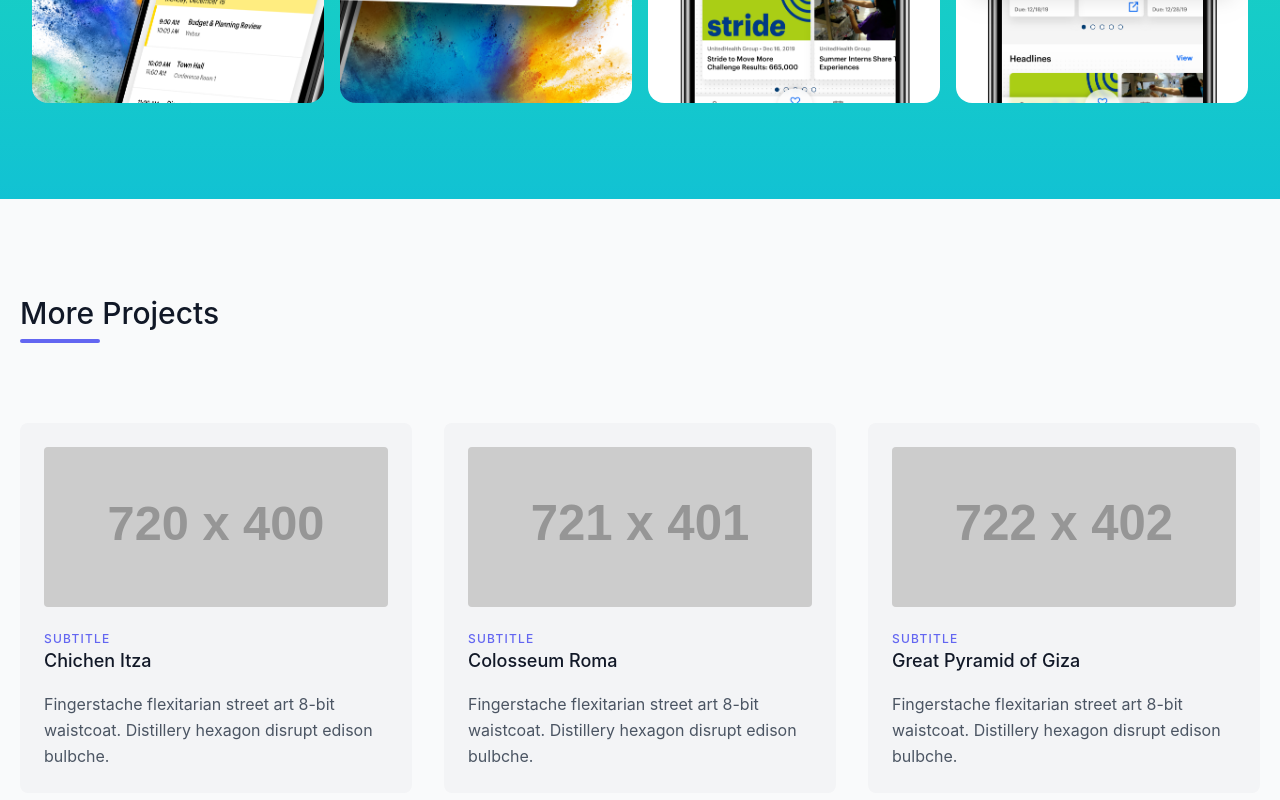
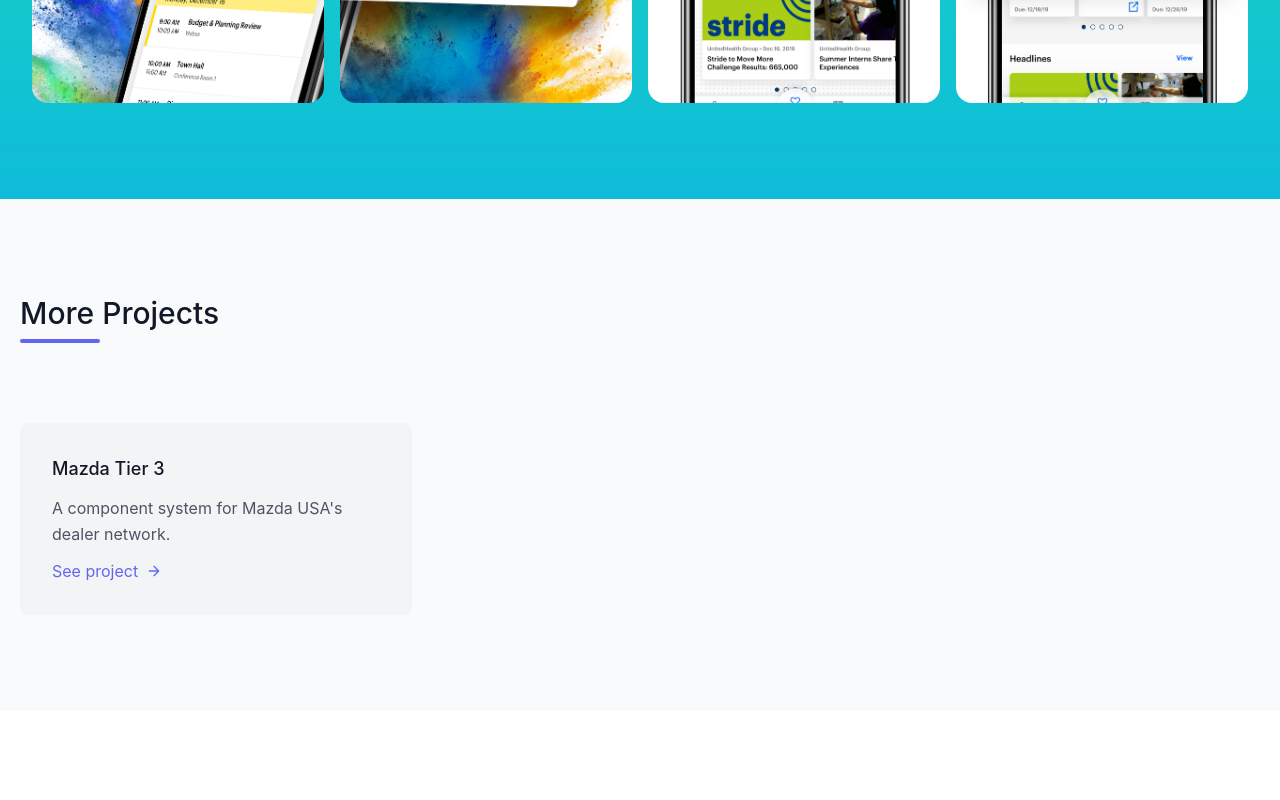
Before and after one commit to JoeSpencer/info_dot_com_gsap, a React (Create React App) app: page /sparq in a window 1280 px wide. Shown: the part 774-1574 px from the top of the page. After the commit the page ends 1485 px from the top, so only its background shows below. Built offline with nearby package versions, Linux system fonts and the light colour scheme.

Commit message:
fix footer

```diff
--- a/src/components/Home.js
+++ b/src/components/Home.js
@@ -124,7 +124,8 @@ class Home extends React.Component {
                           and prototyping.
                         </p>
                       </div>
-                      <ul className="list-none mt-6">
+                      <ul className="list-none mt-1">
+                        <p className="font-bold mt-4">See my work:</p>
                         <li className="py-2">
                           <div className="flex items-center">
                             <div
--- a/src/components/Mazda.js
+++ b/src/components/Mazda.js
@@ -4,7 +4,6 @@ import { gsap, Power1 } from "gsap";
 import maz from "../img/Mazda/MazdaIcon.png";
 import compo from "../img/Mazda/Components.png";
 import list from "../img/Mazda/ListingWeb.png";
-import nextSparq from "../img/Sparq/Next_Sparq.png";
 
 class Mazda extends React.Component {
   constructor(props) {
@@ -58,7 +57,12 @@ class Mazda extends React.Component {
           ease: Power1.easeInOut,
         },
         "+=.1"
-      );
+      )
+      .from(this.item5, 0.4, {
+        autoAlpha: 0,
+        y: 25,
+        ease: Power1.easeInOut,
+      });
 
     this.timeline.play();
   }
@@ -148,39 +152,42 @@ class Mazda extends React.Component {
                   </div>
                   <div className="lg:flex-grow md:w-1/2 lg:pl-12 flex flex-col md:items-start md:text-left mb-16 md:mb-0 items-center text-center">
                     <div ref={(div) => (this.item4 = div)} className="item4">
-                      <span class="inline-block py-1 px-2 mr-2 mb-4 rounded bg-indigo-50 text-indigo-500 text-xs font-medium tracking-widest">
+                      <span class="inline-block py-1 px-3 mr-2 mb-4 rounded-full bg-gray-50 text-gray-400 text-xs font-bold">
                         Web
                       </span>
-                      <span class="inline-block py-1 px-2 mr-2 mb-4 rounded bg-indigo-50 text-indigo-500 text-xs font-medium tracking-widest">
+                      <span class="inline-block py-1 px-3 mr-2 mb-4 rounded-full bg-gray-50 text-gray-400 text-xs font-bold">
                         Research
                       </span>
-                      <span class="inline-block py-1 px-2 mr-2 mb-4 rounded bg-indigo-50 text-indigo-500 text-xs font-medium tracking-widest">
+                      <span class="inline-block py-1 px-3 mr-2 mb-4 rounded-full bg-gray-50 text-gray-400 text-xs font-bold">
                         Design
                       </span>
-                      <span class="inline-block py-1 px-2 mr-2 mb-4 rounded bg-indigo-50 text-indigo-500 text-xs font-medium tracking-widest">
+                      <span class="inline-block py-1 px-3 mr-2 mb-4 rounded-full bg-gray-50 text-gray-400 text-xs font-bold">
                         Prototyping
                       </span>
                       <h1 className="title-font sm:text-4xl text-3xl mb-4 font-medium text-white">
-                        Balancing uniformity and personality
+                        Balancing brand uniformity and dealer personality
                       </h1>
                       <p className="mb-8 leading-relaxed">
-                        For this project, templates simply would not work. Each
-                        dealership is a unique business and has its own
-                        personality, but Mazda's strong brand identity needed to
-                        come through in the dealer site. I introduced the client
-                        to the concept of Atomic design, using the atoms of the
-                        brand to build components that could be infinitely
-                        re-arranged in layouts.
+                        Mazda engineers cars that deliver pure driving joy, but
+                        they had a problem. Their dealer network had no unified
+                        look and feel for their websites, and was further
+                        complicated by the lack of communication amongst their
+                        platform providers.
+                        <br></br>
+                        <br></br>
+                        Through research, demonstration, and testing, we offered
+                        a solution that was both agile and platform agnostic.
                       </p>
                     </div>
                   </div>
                 </div>
               </section>
               <section className="text-gray-50 body-font pt-2 sm:pt-24 pb-24">
+                <div ref={(div) => (this.item5 = div)} className="item5">
                   <div className="container mx-auto flex md:flex-row flex-col items-center">
                     <div className="lg:flex-grow md:w-1/2 lg:pl-12 md:pl-16 flex flex-col md:items-start md:text-left mb-16 md:mb-0 items-center text-center">
                       <h1 className="title-font sm:text-4xl text-3xl mb-4 font-medium text-white">
-                      Balancing uniformity and personality
+                        Infinite layouts
                       </h1>
                       <p className="mb-8 leading-relaxed">
                         For this project, templates simply would not work. Each
@@ -200,6 +207,7 @@ class Mazda extends React.Component {
                       />
                     </div>
                   </div>
+                </div>
               </section>
             </div>
           </div>
@@ -216,56 +224,36 @@ class Mazda extends React.Component {
               </div>
             </div>
             <div class="flex flex-wrap -m-4">
-              <div class="xl:w-1/3 md:w-1/2 p-4">
-                <div class="bg-gray-100 p-6 rounded-lg">
-                  <h3 class="tracking-widest text-indigo-500 text-xs font-medium title-font">
-                    MAZDA
-                  </h3>
-                  <h2 class="text-lg text-gray-900 font-medium title-font mb-4">
-                    Tier 3 Project
+              <div class="p-4 md:w-1/3">
+                <div class="flex rounded-lg h-full bg-gray-100 p-8 flex-col">
+                  <div class="flex items-center mb-3">
+                    <h2 class="text-gray-900 text-lg title-font font-medium">
+                      Sparq App
                     </h2>
+                  </div>
+                  <div class="flex-grow">
                     <p class="leading-relaxed text-base">
-                    Fingerstache flexitarian street art 8-bit waistcoat.
-                    Distillery hexagon disrupt edison bulbche.
+                      A native mobile application built to inform and connect
+                      UHG employees.
                     </p>
+                    <button
+                      class="mt-3 text-indigo-500 inline-flex items-center"
+                      onClick={(e) => this.changePage(e, "/sparq")}
+                    >
+                      See project
+                      <svg
+                        fill="none"
+                        stroke="currentColor"
+                        stroke-linecap="round"
+                        stroke-linejoin="round"
+                        stroke-width="2"
+                        class="w-4 h-4 ml-2"
+                        viewBox="0 0 24 24"
+                      >
+                        <path d="M5 12h14M12 5l7 7-7 7"></path>
+                      </svg>
+                    </button>
                   </div>
-              </div>
-              <div class="xl:w-1/3 md:w-1/2 p-4">
-                <div class="bg-gray-100 p-6 rounded-lg">
-                  <img
-                    class="h-40 rounded w-full object-cover object-center mb-6"
-                    src={nextSparq}
-                    alt="content"
-                  />
-                  <h3 class="tracking-widest text-indigo-500 text-xs font-medium title-font">
-                    iOS APP
-                  </h3>
-                  <h2 class="text-lg text-gray-900 font-medium title-font mb-4">
-                    Sparq
-                  </h2>
-                  <p class="leading-relaxed text-base">
-                    Fingerstache flexitarian street art 8-bit waistcoat.
-                    Distillery hexagon disrupt edison bulbche.
-                  </p>
-                </div>
-              </div>
-              <div class="xl:w-1/3 md:w-1/2 p-4">
-                <div class="bg-gray-100 p-6 rounded-lg">
-                  <img
-                    class="h-40 rounded w-full object-cover object-center mb-6"
-                    src="https://dummyimage.com/722x402"
-                    alt="content"
-                  />
-                  <h3 class="tracking-widest text-indigo-500 text-xs font-medium title-font">
-                    SUBTITLE
-                  </h3>
-                  <h2 class="text-lg text-gray-900 font-medium title-font mb-4">
-                    Great Pyramid of Giza
-                  </h2>
-                  <p class="leading-relaxed text-base">
-                    Fingerstache flexitarian street art 8-bit waistcoat.
-                    Distillery hexagon disrupt edison bulbche.
-                  </p>
                 </div>
               </div>
             </div>
--- a/src/components/Sparq.js
+++ b/src/components/Sparq.js
@@ -148,19 +148,19 @@ class Sparq extends React.Component {
 
               <section className="body-font">
                 <div ref={(div) => (this.item3 = div)} className="item3">
-                  <span class="inline-block py-1 px-2 mr-2 mb-4 rounded-full bg-indigo-50 text-gray-500 text-xs font-medium tracking-widest">
+                  <span class="inline-block py-1 px-3 mr-2 mb-4 rounded-full bg-gray-50 text-gray-400 text-xs font-bold">
                     iOS
                   </span>
-                  <span class="inline-block py-1 px-2 mr-2 mb-4 rounded-full bg-indigo-50 text-gray-500 text-xs font-medium tracking-widest">
+                  <span class="inline-block py-1 px-3 mr-2 mb-4 rounded-full bg-gray-50 text-gray-400 text-xs font-bold">
                     Android
                   </span>
-                  <span class="inline-block py-1 px-2 mr-2 mb-4 rounded-full bg-indigo-50 text-gray-500 text-xs font-medium tracking-widest">
+                  <span class="inline-block py-1 px-3 mr-2 mb-4 rounded-full bg-gray-50 text-gray-400 text-xs font-bold">
                     Design
                   </span>
-                  <span class="inline-block py-1 px-2 mr-2 mb-4 rounded-full bg-indigo-50 text-gray-500 text-xs font-medium tracking-widest">
+                  <span class="inline-block py-1 px-3 mr-2 mb-4 rounded-full bg-gray-50 text-gray-400 text-xs font-bold">
                     Prototyping
                   </span>
-                  <span class="inline-block py-1 px-2 mr-2 mb-4 rounded-full bg-indigo-50 text-gray-500 text-xs font-medium tracking-widest">
+                  <span class="inline-block py-1 px-3 mr-2 mb-4 rounded-full bg-indigo-50 text-gray-500 text-xs font-medium tracking-widest">
                     Strategy
                   </span>
                   <h1 className="title-font sm:text-4xl text-3xl mb-4 font-medium">
@@ -228,61 +228,35 @@ class Sparq extends React.Component {
               </div>
             </div>
             <div class="flex flex-wrap -m-4">
-              <div class="xl:w-1/3 md:w-1/2 p-4">
-                <div class="bg-gray-100 p-6 rounded-lg">
-                  <img
-                    class="h-40 rounded w-full object-cover object-center mb-6"
-                    src="https://dummyimage.com/720x400"
-                    alt="content"
-                  />
-                  <h3 class="tracking-widest text-indigo-500 text-xs font-medium title-font">
-                    SUBTITLE
-                  </h3>
-                  <h2 class="text-lg text-gray-900 font-medium title-font mb-4">
-                    Chichen Itza
-                  </h2>
-                  <p class="leading-relaxed text-base">
-                    Fingerstache flexitarian street art 8-bit waistcoat.
-                    Distillery hexagon disrupt edison bulbche.
-                  </p>
-                </div>
-              </div>
-              <div class="xl:w-1/3 md:w-1/2 p-4">
-                <div class="bg-gray-100 p-6 rounded-lg">
-                  <img
-                    class="h-40 rounded w-full object-cover object-center mb-6"
-                    src="https://dummyimage.com/721x401"
-                    alt="content"
-                  />
-                  <h3 class="tracking-widest text-indigo-500 text-xs font-medium title-font">
-                    SUBTITLE
-                  </h3>
-                  <h2 class="text-lg text-gray-900 font-medium title-font mb-4">
-                    Colosseum Roma
-                  </h2>
-                  <p class="leading-relaxed text-base">
-                    Fingerstache flexitarian street art 8-bit waistcoat.
-                    Distillery hexagon disrupt edison bulbche.
-                  </p>
-                </div>
-              </div>
-              <div class="xl:w-1/3 md:w-1/2 p-4">
-                <div class="bg-gray-100 p-6 rounded-lg">
-                  <img
-                    class="h-40 rounded w-full object-cover object-center mb-6"
-                    src="https://dummyimage.com/722x402"
-                    alt="content"
-                  />
-                  <h3 class="tracking-widest text-indigo-500 text-xs font-medium title-font">
-                    SUBTITLE
-                  </h3>
-                  <h2 class="text-lg text-gray-900 font-medium title-font mb-4">
-                    Great Pyramid of Giza
-                  </h2>
-                  <p class="leading-relaxed text-base">
-                    Fingerstache flexitarian street art 8-bit waistcoat.
-                    Distillery hexagon disrupt edison bulbche.
-                  </p>
+              <div class="p-4 md:w-1/3">
+                <div class="flex rounded-lg h-full bg-gray-100 p-8 flex-col">
+                  <div class="flex items-center mb-3">
+                    <h2 class="text-gray-900 text-lg title-font font-medium">
+                      Mazda Tier 3
+                    </h2>
+                  </div>
+                  <div class="flex-grow">
+                    <p class="leading-relaxed text-base">
+                      A component system for Mazda USA's dealer network.
+                    </p>
+                    <button
+                      class="mt-3 text-indigo-500 inline-flex items-center"
+                      onClick={(e) => this.changePage(e, "/mazda")}
+                    >
+                      See project
+                      <svg
+                        fill="none"
+                        stroke="currentColor"
+                        stroke-linecap="round"
+                        stroke-linejoin="round"
+                        stroke-width="2"
+                        class="w-4 h-4 ml-2"
+                        viewBox="0 0 24 24"
+                      >
+                        <path d="M5 12h14M12 5l7 7-7 7"></path>
+                      </svg>
+                    </button>
+                  </div>
                 </div>
               </div>
             </div>
```
Also changed, not shown: 1 other file (tests, documents, lock files or other folders). Lines whose indentation alone changed are shown as unchanged.
